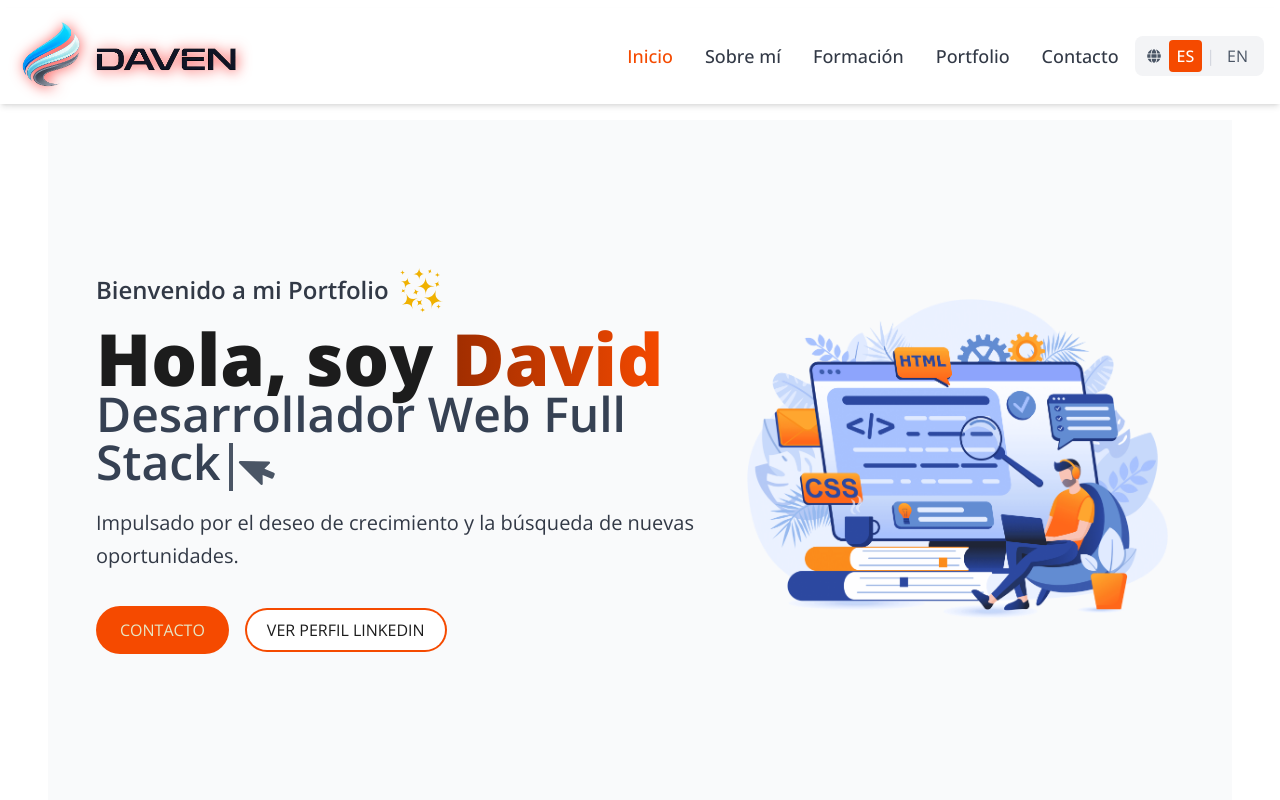
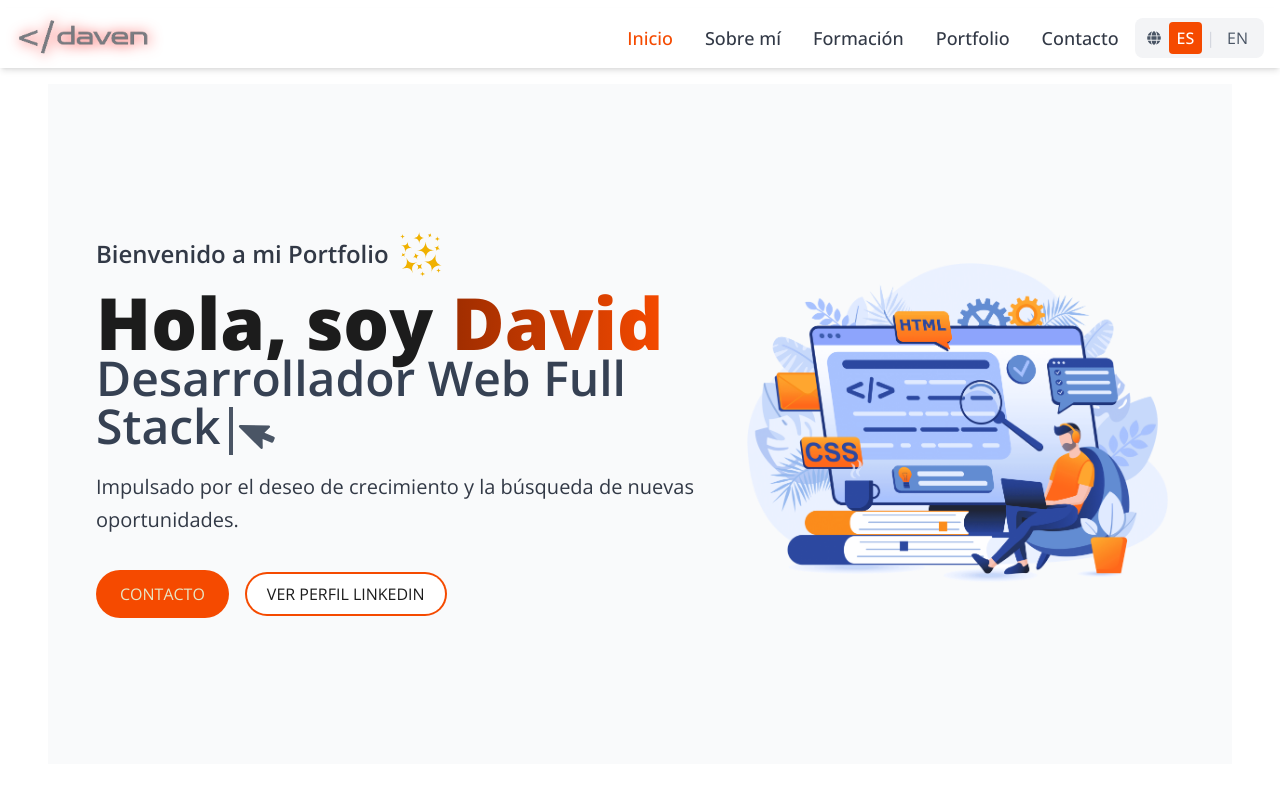
Before and after one commit to Davemnt/portfolio, a Next.js app: page / in a window 1280 px wide. Shown: the top 800 px of the page. Built offline with nearby package versions, Linux system fonts and the light colour scheme; no server answers.

Commit message:
actualizacion de logo

```diff
--- a/src/app/components/NavbarSection.jsx
+++ b/src/app/components/NavbarSection.jsx
@@ -72,10 +72,9 @@ const Navbar = () => {
         {/* Logo Section (sin cambios) */}
         <div className="flex items-center flex-shrink-0 mr-6">
           <img
-            src="images/logo.png"
+            src="images/logo2.png"
             alt="Tu Logo"
-            className="h-20 w-auto filter drop-shadow-[1px_1px_7px_rgba(250,61,59,1)]"
-            // 2px_2px_8px_rgba(0,0,0,1)
+            className="h-10 w-auto filter drop-shadow-[1px_1px_7px_rgba(250,61,59,1)]"
           />
         </div>
 
--- a/src/app/layout.js
+++ b/src/app/layout.js
@@ -13,7 +13,7 @@ const geistMono = Geist_Mono({
 });
 
 export const metadata = {
-  title: "DM-portfolio",
+  title: "daven-portfolio",
   description: "Generated by create next app",
 };
 
```
Also changed, not shown: public/images/logo2.png (added).
